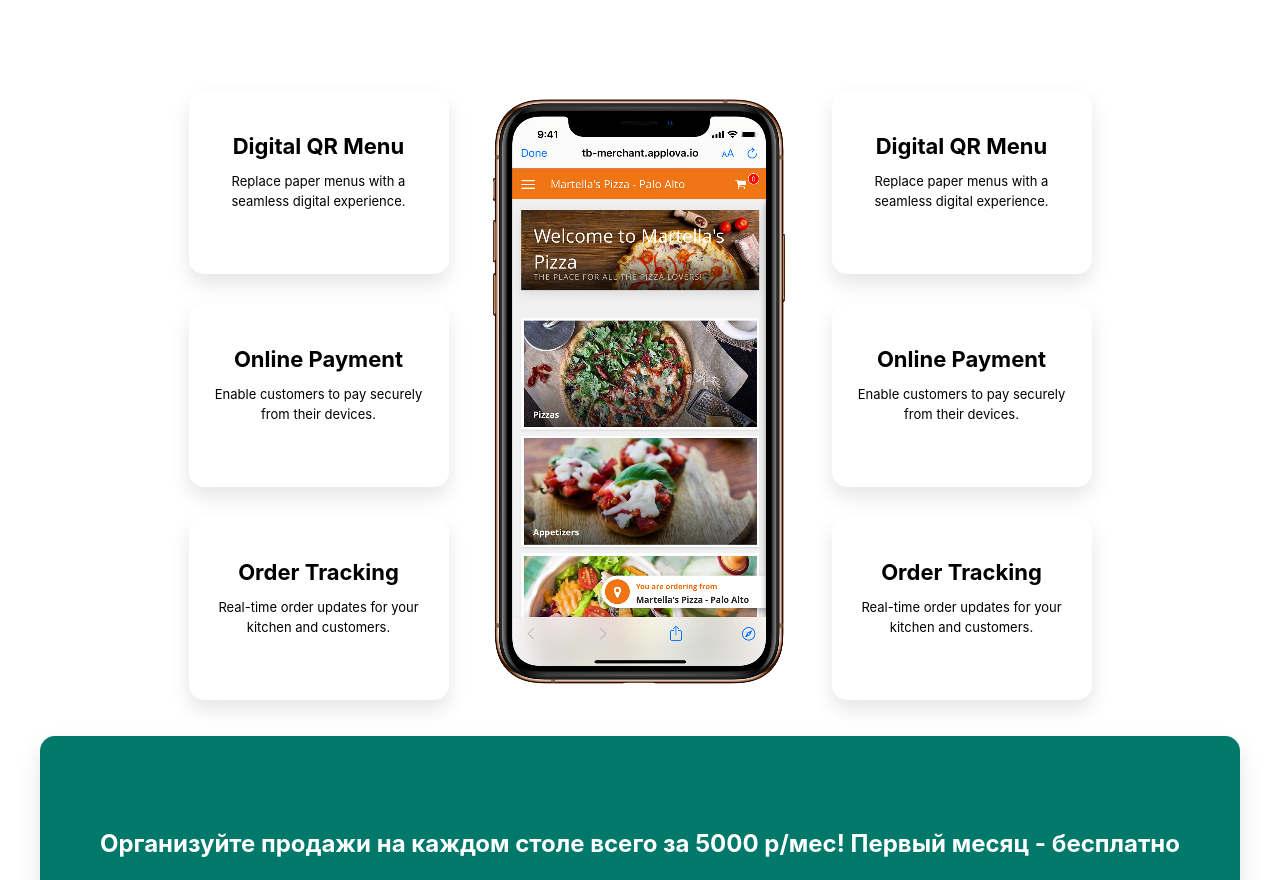
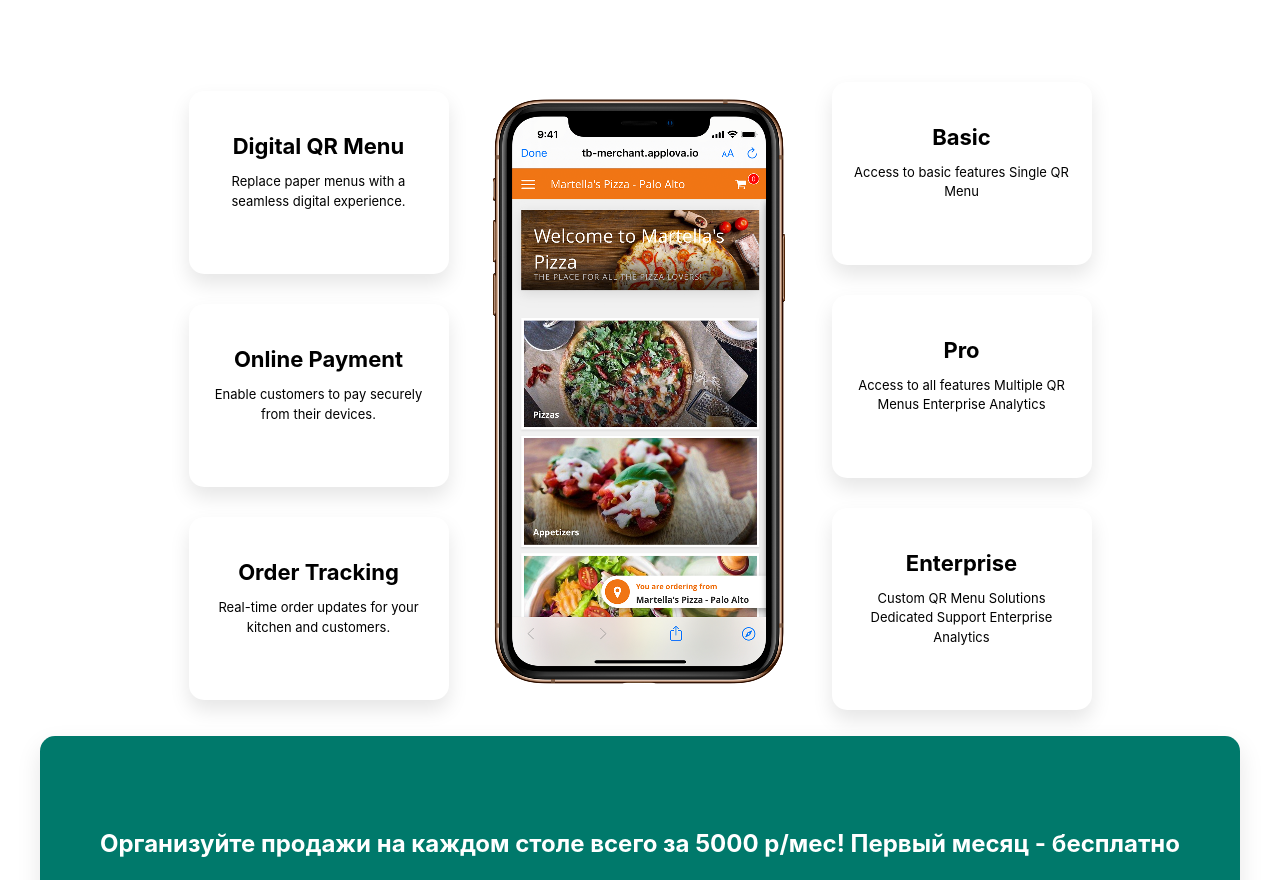
Before and after one commit to Beknazar007/qr-menu-website, a React (Create React App) app: page / in a window 1280 px wide. Shown: the part 1160-2040 px from the top of the page. Built offline with nearby package versions, Linux system fonts and the light colour scheme.

Commit message:
features text

```diff
--- a/src/components/features/Features.jsx
+++ b/src/components/features/Features.jsx
@@ -64,21 +64,21 @@ function Features() {
                           </div> */}
                                     <div className="featurs_block">
                     <div className="feature">
-                            <h3 className="feature-title" data-lang-en="Digital QR Menu" data-lang-ru="Цифровое QR-меню">Digital QR Menu</h3>
+                            <h3 className="feature-title" data-lang-en="Digital QR Menu" data-lang-ru="Цифровое QR-меню">Basic</h3>
                                 <p className="feature-description" data-lang-en="Replace paper menus with a seamless digital experience." data-lang-ru="Замените бумажные меню на удобный цифровой опыт.">
-                                    Replace paper menus with a seamless digital experience.
+                                Access to basic features Single QR Menu
                                 </p>
                         </div>
                         <div className="feature">
-                            <h3 className="feature-title" data-lang-en="Online Payment" data-lang-ru="Онлайн-оплата"> Online Payment</h3>
+                            <h3 className="feature-title" data-lang-en="Online Payment" data-lang-ru="Онлайн-оплата"> Pro</h3>
                             <p className="feature-description" data-lang-en="Enable customers to pay securely from their devices." data-lang-ru="Позвольте клиентам безопасно оплачивать со своих устройств.">
-                                Enable customers to pay securely from their devices.
+                            Access to all features Multiple QR Menus Enterprise Analytics
                             </p>
                         </div>
                         <div className="feature">
-                            <h3 className="feature-title" data-lang-en="Order Tracking" data-lang-ru="Отслеживание заказов"> Order Tracking </h3>
+                            <h3 className="feature-title" data-lang-en="Order Tracking" data-lang-ru="Отслеживание заказов"> Enterprise </h3>
                             <p className="feature-description" data-lang-en="Real-time order updates for your kitchen and customers." data-lang-ru="Обновления заказов в реальном времени для вашей кухни и клиентов.">
-                                Real-time order updates for your kitchen and customers.
+                            Custom QR Menu Solutions Dedicated Support Enterprise Analytics
                             </p>
                         </div>
                     </div>
```
